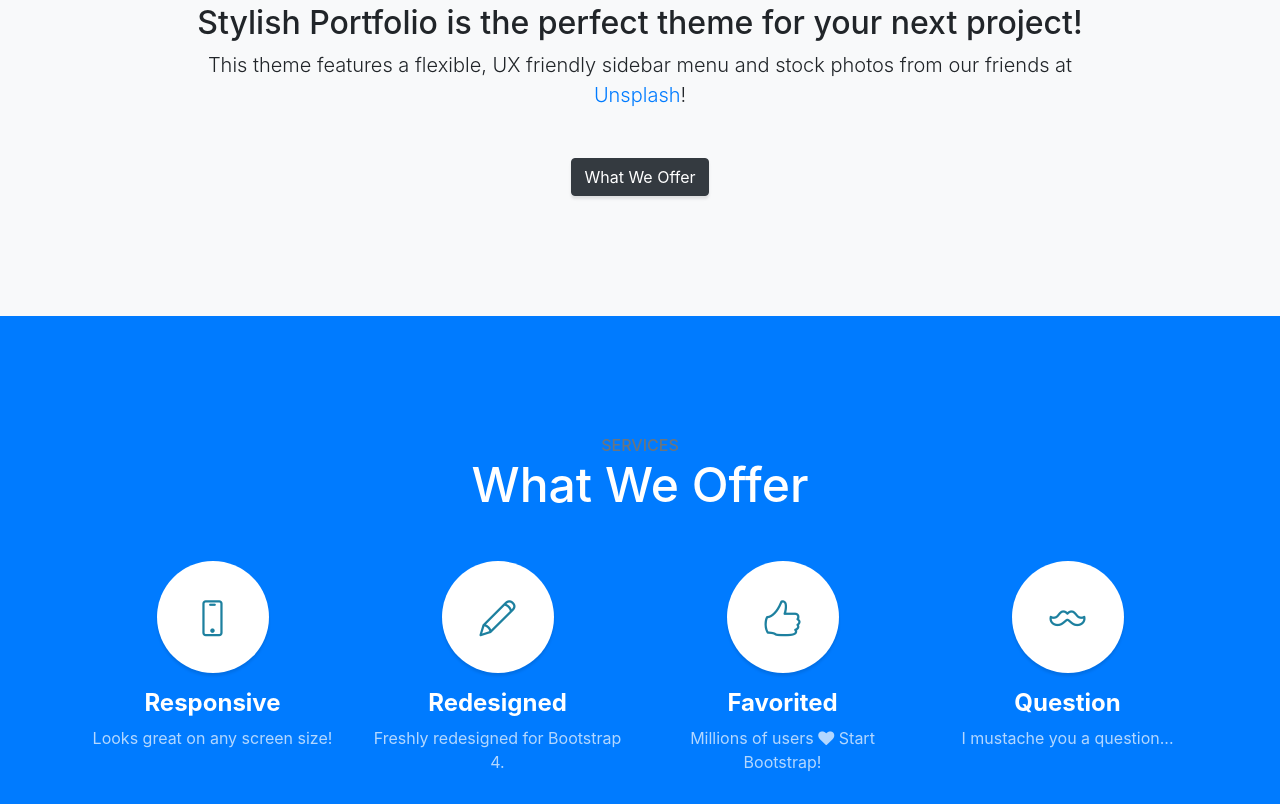
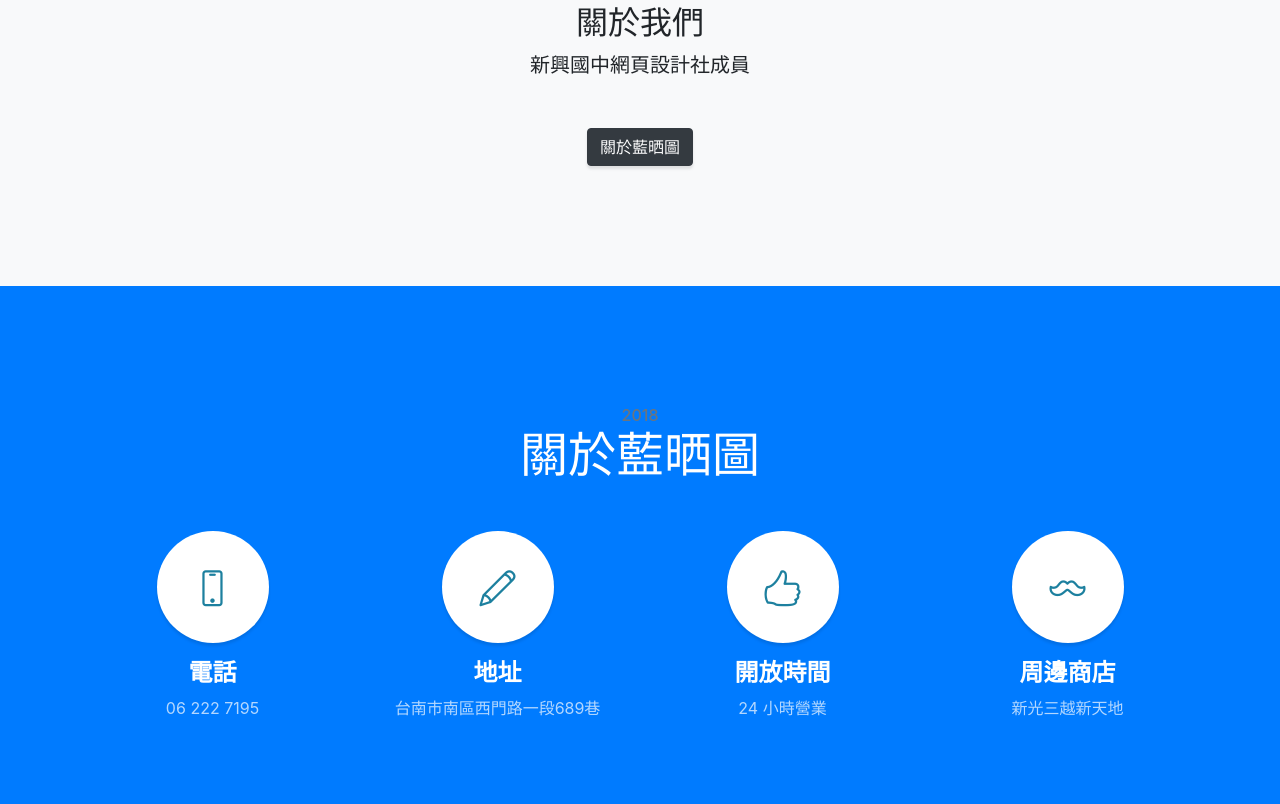
Before and after one commit to 1061066chen/1061066chen.github.io, a website with bundled scripts: page web/index.html in a window 1280 px wide. Shown: the part 916-1720 px from the top of the page. Built offline with nearby package versions, Linux system fonts and the light colour scheme.

Commit message:
20180507

```diff
--- a/web/index.html
+++ b/web/index.html
@@ -40,7 +40,7 @@
           <a class="js-scroll-trigger" href="#about">關於我們</a>
         </li>
         <li class="sidebar-nav-item">
-          <a class="js-scroll-trigger" href="#services">Services</a>
+          <a class="js-scroll-trigger" href="#services">關於藍晒圖</a>
         </li>
         <li class="sidebar-nav-item">
           <a class="js-scroll-trigger" href="#portfolio">其他網站</a>
@@ -71,10 +71,10 @@
       <div class="container text-center">
         <div class="row">
           <div class="col-lg-10 mx-auto">
-            <h2>Stylish Portfolio is the perfect theme for your next project!</h2>
-            <p class="lead mb-5">This theme features a flexible, UX friendly sidebar menu and stock photos from our friends at
-              <a href="https://unsplash.com/">Unsplash</a>!</p>
-            <a class="btn btn-dark btn-xl js-scroll-trigger" href="#services">What We Offer</a>
+            <h2>關於我們</h2>
+            <p class="lead mb-5">新興國中網頁設計社成員
+              </p>
+            <a class="btn btn-dark btn-xl js-scroll-trigger" href="#services">關於藍晒圖</a>
           </div>
         </div>
       </div>
@@ -84,8 +84,8 @@
     <section class="content-section bg-primary text-white text-center" id="services">
       <div class="container">
         <div class="content-section-heading">
-          <h3 class="text-secondary mb-0">Services</h3>
-          <h2 class="mb-5">What We Offer</h2>
+          <h3 class="text-secondary mb-0">2018</h3>
+          <h2 class="mb-5">關於藍晒圖</h2>
         </div>
         <div class="row">
           <div class="col-lg-3 col-md-6 mb-5 mb-lg-0">
@@ -93,38 +93,36 @@
               <i class="icon-screen-smartphone"></i>
             </span>
             <h4>
-              <strong>Responsive</strong>
+              <strong>電話</strong>
             </h4>
-            <p class="text-faded mb-0">Looks great on any screen size!</p>
+            <p class="text-faded mb-0">06 222 7195</p>
           </div>
           <div class="col-lg-3 col-md-6 mb-5 mb-lg-0">
             <span class="service-icon rounded-circle mx-auto mb-3">
               <i class="icon-pencil"></i>
             </span>
             <h4>
-              <strong>Redesigned</strong>
+              <strong>地址</strong>
             </h4>
-            <p class="text-faded mb-0">Freshly redesigned for Bootstrap 4.</p>
+            <p class="text-faded mb-0">台南市南區西門路一段689巷</p>
           </div>
           <div class="col-lg-3 col-md-6 mb-5 mb-md-0">
             <span class="service-icon rounded-circle mx-auto mb-3">
               <i class="icon-like"></i>
             </span>
             <h4>
-              <strong>Favorited</strong>
+              <strong>開放時間</strong>
             </h4>
-            <p class="text-faded mb-0">Millions of users
-              <i class="fa fa-heart"></i>
-              Start Bootstrap!</p>
+            <p class="text-faded mb-0"> 24 小時營業</p>
           </div>
           <div class="col-lg-3 col-md-6">
             <span class="service-icon rounded-circle mx-auto mb-3">
               <i class="icon-mustache"></i>
             </span>
             <h4>
-              <strong>Question</strong>
+              <strong>周邊商店</strong>
             </h4>
-            <p class="text-faded mb-0">I mustache you a question...</p>
+            <p class="text-faded mb-0">新光三越新天地</p>
           </div>
         </div>
       </div>
@@ -133,10 +131,8 @@
     <!-- Callout -->
     <section class="callout">
       <div class="container text-center">
-        <h2 class="mx-auto mb-5">Welcome to
-          <em>your</em>
-          next website!</h2>
-        <a class="btn btn-primary btn-xl" href="https://startbootstrap.com/template-overviews/stylish-portfolio/">Download Now!</a>
+        <h2 class="mx-auto mb-5">歡迎藍晒圖</h2>
+        <a class="btn btn-primary btn-xl" href="https://www.google.com.tw/search?q=%E8%97%8D%E6%99%92%E5%9C%96&rlz=1C1CHZL_zh-TWTW785TW785&oq=%E8%97%8D%E6%99%92%E5%9C%96&aqs=chrome..69i57j69i61l2&sourceid=chrome&ie=UTF-8">藍晒圖</a>
       </div>
     </section>
 
@@ -199,7 +195,7 @@
     <!-- Call to Action -->
     <section class="content-section bg-primary text-white">
       <div class="container text-center">
-        <h2 class="mb-4">The buttons below are impossible to resist...</h2>
+        <h2 class="mb-4">回頂頁</h2>
         <a href="#" class="btn btn-xl btn-light mr-4">Click Me!</a>
         <a href="#" class="btn btn-xl btn-dark">Look at Me!</a>
       </div>
```
